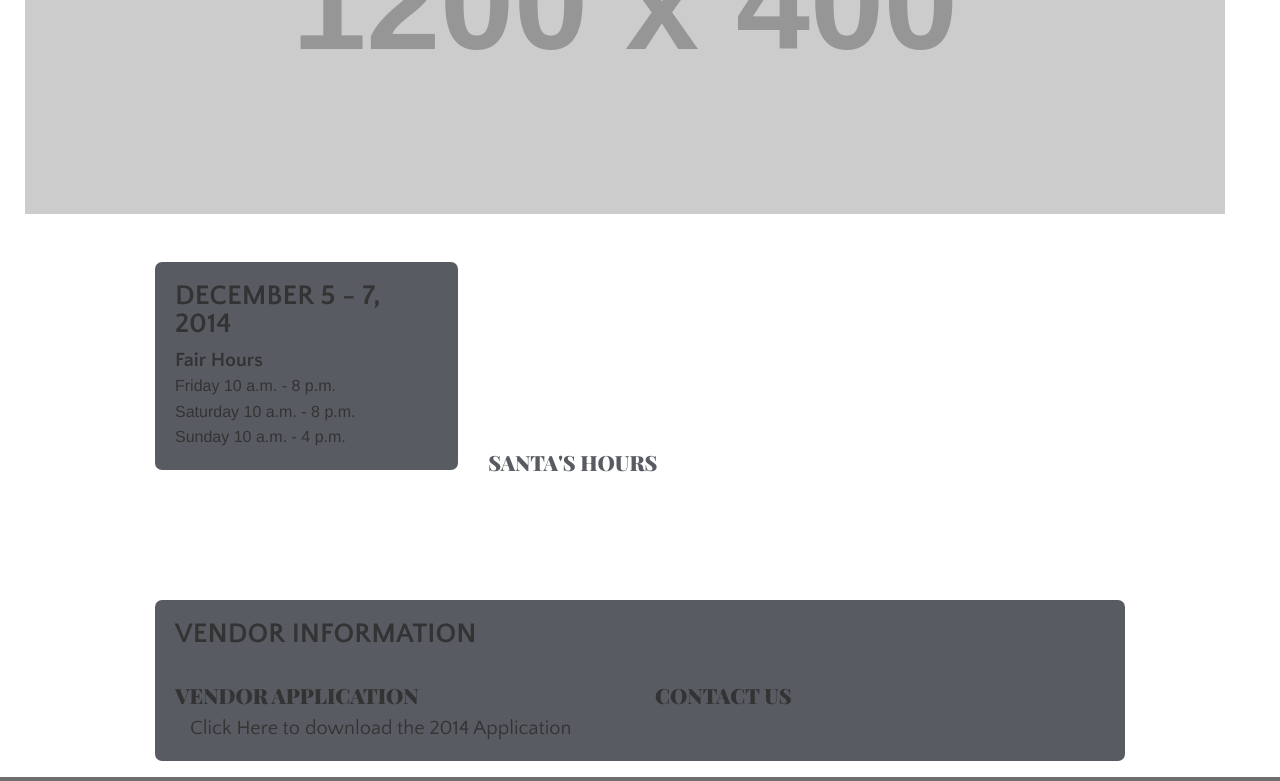
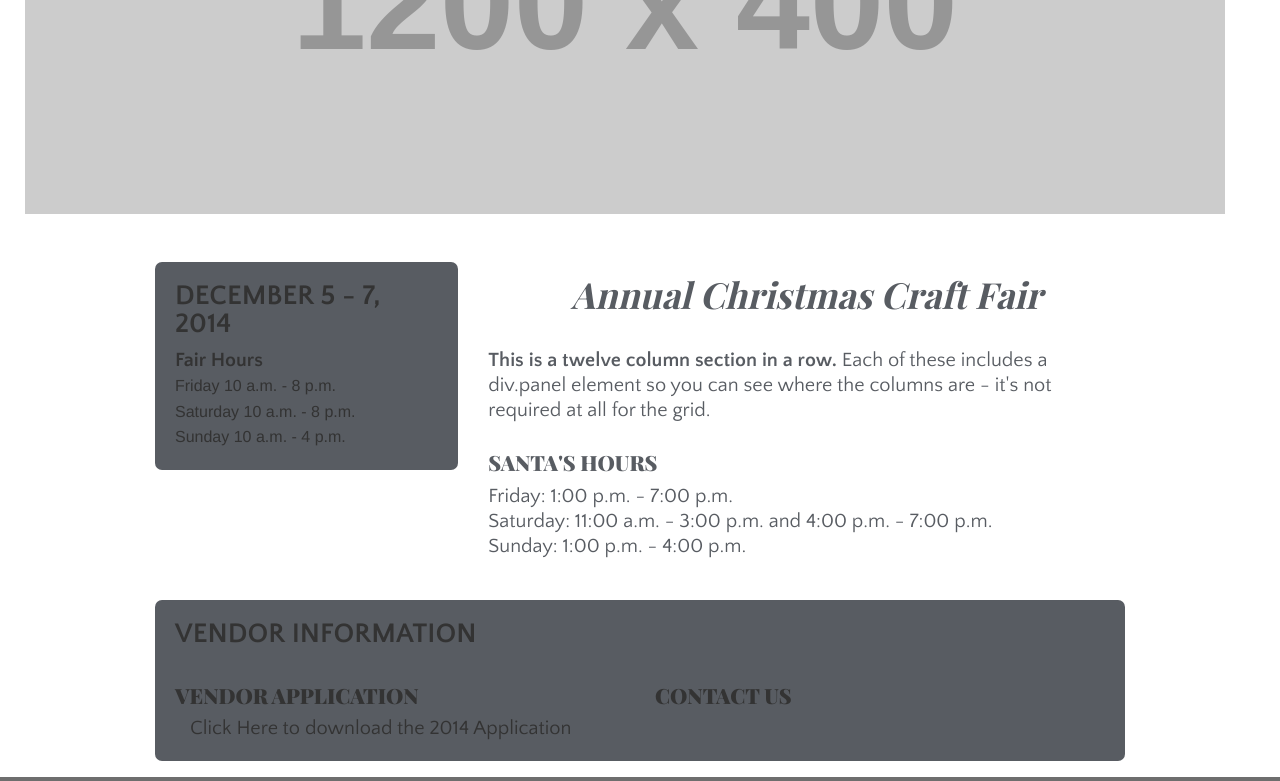
Before and after one commit to courthendricks/dcfair, a website: page christmas.html in a window 1280 px wide. Shown: the part 493-1274 px from the top of the page. Drawn offline with nearby package versions, Linux system fonts and the light colour scheme; placeholder pictures from the web are drawn by us; files whose address does not match are found by name; a web font is replaced by a local one.

Commit message:
Changes bg color to grey, xmas.html now has grey type

```diff
--- a/_/sass/_modules.scss
+++ b/_/sass/_modules.scss
@@ -131,3 +131,18 @@
 		color: white;
 	}
 }
+
+
+
+.main-copy {
+	color: $grey;
+	h1 {
+	color: $grey;
+	}
+	h3 {
+	color: $grey;
+	}
+	p {
+	color: $grey;
+	}
+}
--- a/_/sass/_variables.scss
+++ b/_/sass/_variables.scss
@@ -2,6 +2,7 @@ $green: #abc069;
 $lightgreen: #c5d29c;
 $grey: #585c62;
 $lightgrey: #a8aeb8;
+$bggrey: #f3f3f5;
 
 
 $serif: 'Playfair Display', serif;
--- a/christmas.html
+++ b/christmas.html
@@ -131,7 +131,7 @@
 				  	</div>
 			  	</div>
 
-			  <div class="large-8 medium-8 columns">
+			  <div class="large-8 medium-8 columns main-copy">
 
 			  		<h1>Annual Christmas Craft Fair</h1>
 			        <p><strong>This is a twelve column section in a row.</strong> Each of these includes a div.panel element so you can see where the columns are - it's not required at all for the grid.</p>
```
Also changed, not shown: css/style.css.
